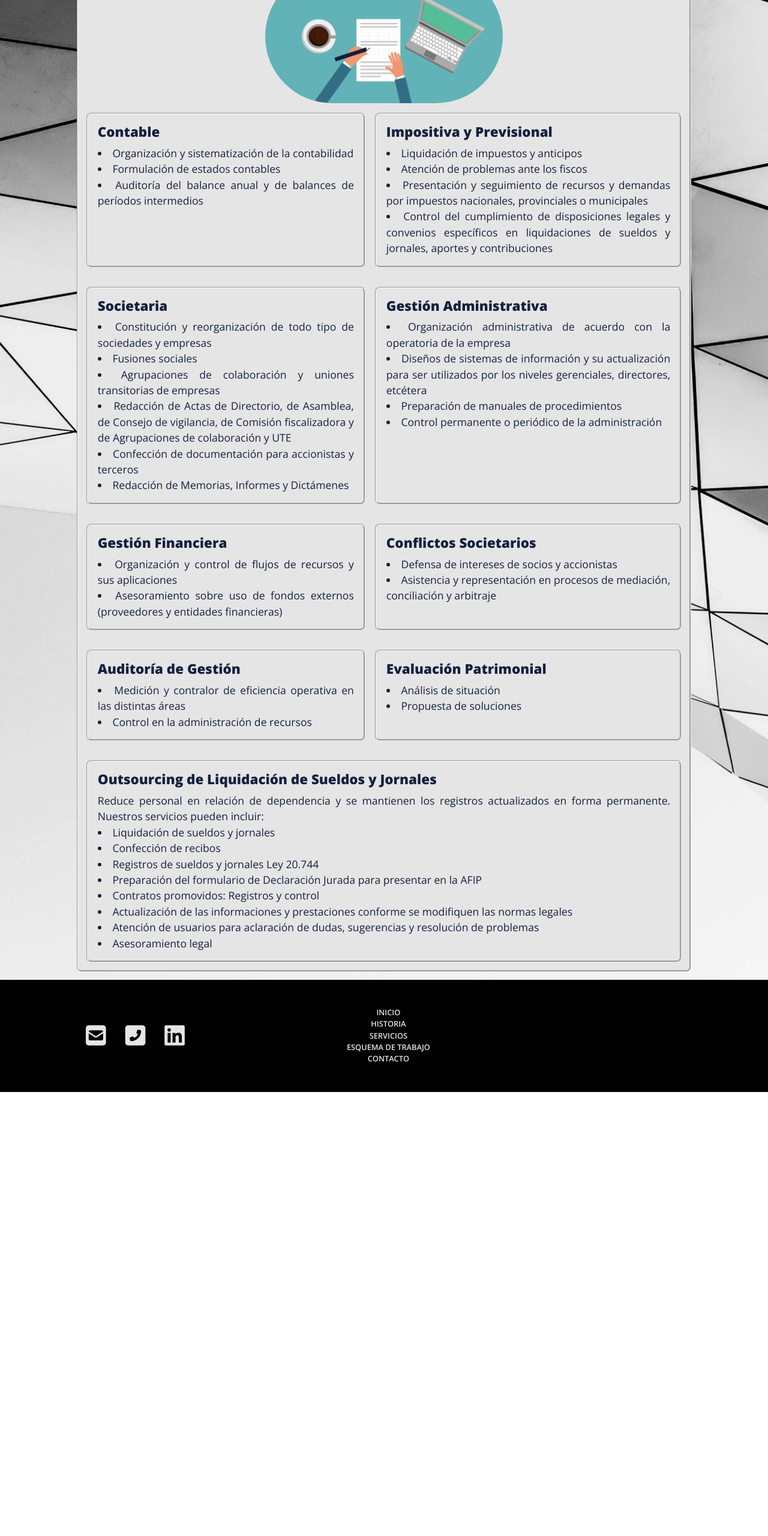
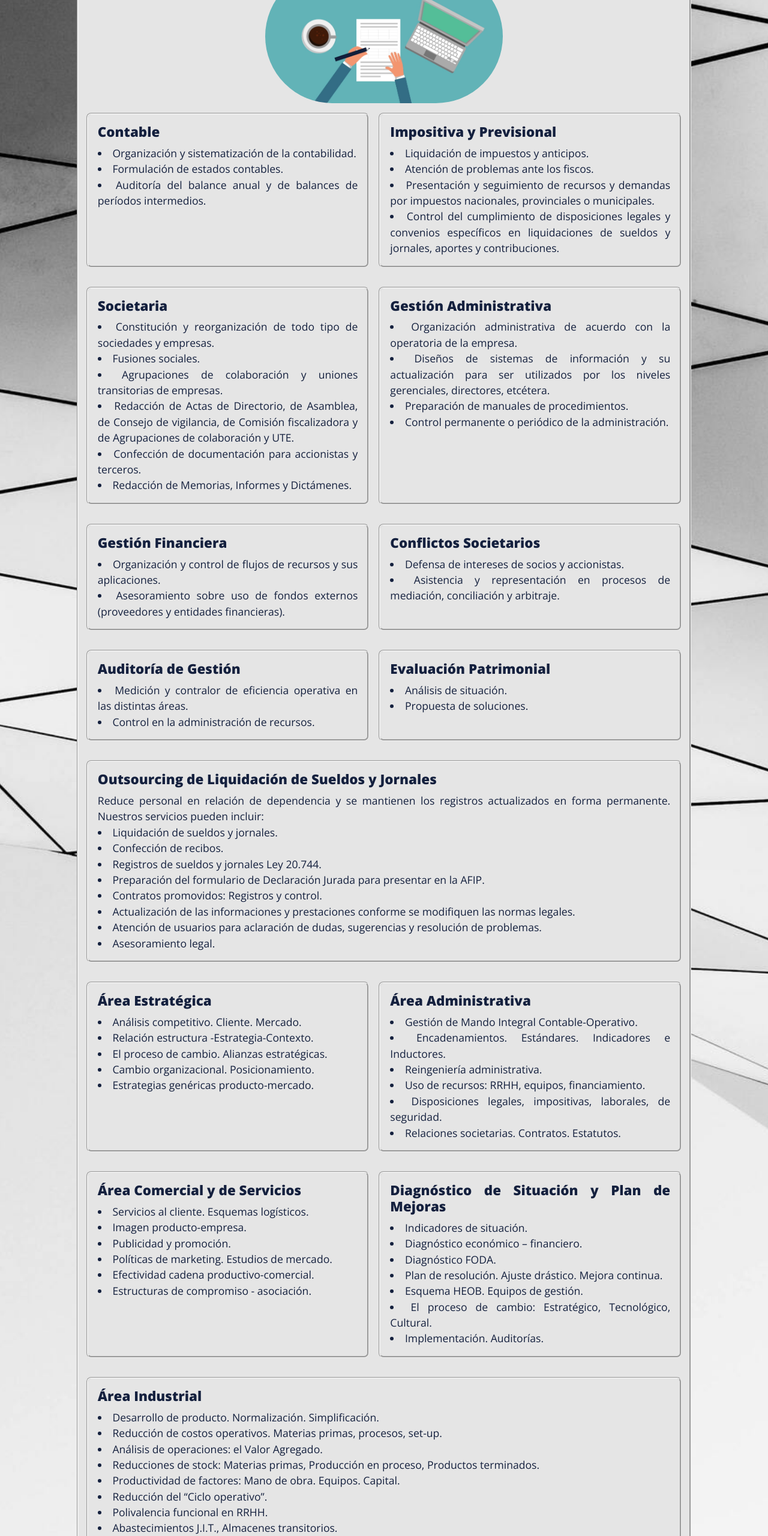
Before and after one commit to SabrinaSzpayzer/Estudio-Szpayzer, a website: page servicios.html in a window 1280 px wide. Shown: the part 240-2800 px from the top of the page at 60% size. Before the commit the page ends 2060 px from the top, so only its background shows below. Drawn offline with nearby package versions, Linux system fonts and the light colour scheme; grey boxes are pictures that could not be loaded; a web font is replaced by a local one.

Commit message:
Correccion SEO

```diff
--- a/estilos/estilos.css
+++ b/estilos/estilos.css
@@ -378,7 +378,10 @@ footer{
         "gridTres gridCuatro"
         "gridCinco gridSeis"
         "gridSiete gridOcho"
-        "gridNueve gridNueve";
+        "gridNueve gridNueve"
+        "gridDiez gridOnce"
+        "gridDoce gridTrece"
+        "gridCatorce gridCatorce";
         grid-column-gap: 1rem;
         grid-row-gap: 1rem;
     }
@@ -417,6 +420,26 @@ footer{
 
     .gridNueve{
         grid-area: gridNueve;
+    }
+
+    .gridDiez{
+        grid-area: gridDiez;
+    }
+
+    .gridOnce{
+        grid-area: gridOnce;
+    }
+
+    .gridDoce{
+        grid-area: gridDoce;
+    }
+
+    .gridTrece{
+        grid-area: gridTrece;
+    }
+
+    .gridCatorce{
+        grid-area: gridCatorce;
     }
 
     /* Imágenes */
--- a/sass/base/_extend.scss
+++ b/sass/base/_extend.scss
@@ -0,0 +1,6 @@
+/* Extends */
+
+%animacionPrincipal{
+    animation: fadeIn;
+    animation-duration: 1s;
+}
--- a/servicios.html
+++ b/servicios.html
@@ -5,8 +5,8 @@
     <meta http-equiv="X-UA-Compatible" content="IE=edge">
     <meta name="viewport" content="width=device-width, initial-scale=1.0 maximum-scale=5.0">
     <!--Meta etiquetas description y keywords-->
-    <meta name="description" content="Estudio Szpayzer - Asesores externos brinda servicios en temas societarios, fiscales, económico-financieros y de auditoría contable. En colaboración con profesionales del derecho y de otras áreas, les damos la oportunidad de consultar o atenderles cuestiones especializadas.">
-    <meta name="keywords" content="estudio, contable, contabilidad, contador, contadores, ciencias económicas, asesores externos, asesores, consultores, consultoría, económico, financiero, finanzas, auditoría, societario, jurídico, comercial, laboral, organizacón, administración, financiamiento, PyME, profesional, impositivo, impuestos, previsional, patrimonial, patrimonio, sueldos, jornales, aportes, contribuciones, fusiones, actas de directorio, asamblea, flujos, sistemas, sistemas de información, eficiencia, recibos, declaración jurada, asesoramiento, impuestos nacionales, impuestos municipales, impuestos provinciales, estados contables, balance anual, balance, manual de procedimiento, proveedores">
+    <meta name="description" content="Entre las áreas de servicio del Estudio Szpayzer - Asesores Externos se encuentran: Contable, Impositiva y Previsional, Societaria, Gestión Administrativa, Gestión Financiera, Conflictos Societarios, Auditoría de Gestión, Evaluación Patrimonial, Outsourcing de Liquidación de Sueldos y Jornales, Área Estratégica, Área Administrativa, Área Comercial y de Servicios, Diagnóstico de Situación y Plan de Mejoras y Área Industrial.">
+    <meta name="keywords" content="estudio, contable, contabilidad, contador, contadores, ciencias económicas, asesores externos, asesores, consultores, consultoría, económico, financiero, finanzas, auditoría, societario, jurídico, comercial, laboral, organizacón, administración, administrativa, financiamiento, PyME, profesional, impositivo, impuestos, previsional, patrimonial, patrimonio, sueldos, jornales, aportes, contribuciones, fusiones, actas de directorio, asamblea, flujos, sistemas, sistemas de información, eficiencia, recibos, declaración jurada, asesoramiento, impuestos nacionales, impuestos municipales, impuestos provinciales, estados contables, balance anual, balance, manual de procedimiento, proveedores, comercial, servicios, disgnóstico de situación, plan de mejoras, industrial">
     <!--Open Graph-->
     <meta property="og:title" content="Estudio Szpayzer">
     <meta property="og:description" content="Estudio Szpayzer - Asesores externos brinda servicios en temas societarios, fiscales, económico-financieros y de auditoría contable. En colaboración con profesionales del derecho y de otras áreas, les damos la oportunidad de consultar o atenderles cuestiones especializadas.">
@@ -71,88 +71,151 @@
                 <article class="gridUno gridServicios__objeto">
                     <h4 class="subtitulo">Contable</h4>
                     <ul class="listaGeneral">
-                        <li class="textoGeneral">Organización y sistematización de la contabilidad</li>
-                        <li class="textoGeneral">Formulación de estados contables</li>
-                        <li class="textoGeneral">Auditoría del balance anual y de balances de períodos intermedios</li>
+                        <li class="textoGeneral">Organización y sistematización de la contabilidad.</li>
+                        <li class="textoGeneral">Formulación de estados contables.</li>
+                        <li class="textoGeneral">Auditoría del balance anual y de balances de períodos intermedios.</li>
                     </ul>
                 </article>
                 <!--Área 2-->
                 <article class="gridDos gridServicios__objeto">
                     <h4 class="subtitulo">Impositiva y Previsional</h4>
                     <ul class="listaGeneral">
-                        <li class="textoGeneral">Liquidación de impuestos y anticipos</li>
-                        <li class="textoGeneral">Atención de problemas ante los fiscos</li>
-                        <li class="textoGeneral">Presentación y seguimiento de recursos y demandas por impuestos nacionales, provinciales o municipales</li>
-                        <li class="textoGeneral">Control del cumplimiento de disposiciones legales y convenios específicos en liquidaciones de sueldos y jornales, aportes y contribuciones</li>
+                        <li class="textoGeneral">Liquidación de impuestos y anticipos.</li>
+                        <li class="textoGeneral">Atención de problemas ante los fiscos.</li>
+                        <li class="textoGeneral">Presentación y seguimiento de recursos y demandas por impuestos nacionales, provinciales o municipales.</li>
+                        <li class="textoGeneral">Control del cumplimiento de disposiciones legales y convenios específicos en liquidaciones de sueldos y jornales, aportes y contribuciones.</li>
                     </ul>
                 </article>
                 <!--Área 3-->
                 <article class="gridTres gridServicios__objeto">
                     <h4 class="subtitulo">Societaria</h4>
                     <ul class="listaGeneral">
-                        <li class="textoGeneral">Constitución y reorganización de todo tipo de sociedades y empresas</li>
-                        <li class="textoGeneral">Fusiones sociales</li>
-                        <li class="textoGeneral">Agrupaciones de colaboración y uniones transitorias de empresas</li>
-                        <li class="textoGeneral">Redacción de Actas de Directorio, de Asamblea, de Consejo de vigilancia, de Comisión fiscalizadora y de Agrupaciones de colaboración y UTE</li>
-                        <li class="textoGeneral">Confección de documentación para accionistas y terceros</li>
-                        <li class="textoGeneral">Redacción de Memorias, Informes y Dictámenes</li>
+                        <li class="textoGeneral">Constitución y reorganización de todo tipo de sociedades y empresas.</li>
+                        <li class="textoGeneral">Fusiones sociales.</li>
+                        <li class="textoGeneral">Agrupaciones de colaboración y uniones transitorias de empresas.</li>
+                        <li class="textoGeneral">Redacción de Actas de Directorio, de Asamblea, de Consejo de vigilancia, de Comisión fiscalizadora y de Agrupaciones de colaboración y UTE.</li>
+                        <li class="textoGeneral">Confección de documentación para accionistas y terceros.</li>
+                        <li class="textoGeneral">Redacción de Memorias, Informes y Dictámenes.</li>
                     </ul>
                 </article>
                 <!--Área 4-->
                 <article class="gridCuatro gridServicios__objeto">
                     <h4 class="subtitulo">Gestión Administrativa</h4>
                     <ul class="listaGeneral">
-                        <li class="textoGeneral">Organización administrativa de acuerdo con la operatoria de la empresa</li>
-                        <li class="textoGeneral">Diseños de sistemas de información y su actualización para ser utilizados por los niveles gerenciales, directores, etcétera</li>
-                        <li class="textoGeneral">Preparación de manuales de procedimientos</li>
-                        <li class="textoGeneral">Control permanente o periódico de la administración</li>
+                        <li class="textoGeneral">Organización administrativa de acuerdo con la operatoria de la empresa.</li>
+                        <li class="textoGeneral">Diseños de sistemas de información y su actualización para ser utilizados por los niveles gerenciales, directores, etcétera.</li>
+                        <li class="textoGeneral">Preparación de manuales de procedimientos.</li>
+                        <li class="textoGeneral">Control permanente o periódico de la administración.</li>
                     </ul>
                 </article>
                 <!--Área 5-->
                 <article class="gridCinco gridServicios__objeto">
                     <h4 class="subtitulo">Gestión Financiera</h4>
                     <ul class="listaGeneral">
-                        <li class="textoGeneral">Organización y control de flujos de recursos y sus aplicaciones</li>
-                        <li class="textoGeneral">Asesoramiento sobre uso de fondos externos (proveedores y entidades financieras)</li>
+                        <li class="textoGeneral">Organización y control de flujos de recursos y sus aplicaciones.</li>
+                        <li class="textoGeneral">Asesoramiento sobre uso de fondos externos (proveedores y entidades financieras).</li>
                     </ul>
                 </article>
                 <!--Área 6-->
                 <article class="gridSeis gridServicios__objeto">
                     <h4 class="subtitulo">Conflictos Societarios</h4>
                     <ul class="listaGeneral">
-                        <li class="textoGeneral">Defensa de intereses de socios y accionistas</li>
-                        <li class="textoGeneral">Asistencia y representación en procesos de mediación, conciliación y arbitraje</li>
+                        <li class="textoGeneral">Defensa de intereses de socios y accionistas.</li>
+                        <li class="textoGeneral">Asistencia y representación en procesos de mediación, conciliación y arbitraje.</li>
                     </ul>
                 </article>
                 <!--Área 7-->
                 <article class="gridSiete gridServicios__objeto">
                     <h4 class="subtitulo">Auditoría de Gestión</h4>
                     <ul class="listaGeneral">
-                        <li class="textoGeneral">Medición y contralor de eficiencia operativa en las distintas áreas</li>
-                        <li class="textoGeneral">Control en la administración de recursos</li>
+                        <li class="textoGeneral">Medición y contralor de eficiencia operativa en las distintas áreas.</li>
+                        <li class="textoGeneral">Control en la administración de recursos.</li>
                     </ul>
                 </article>
                 <!--Área 8-->
                 <article class="gridOcho gridServicios__objeto">
                     <h4 class="subtitulo">Evaluación Patrimonial</h4>
                     <ul class="listaGeneral">
-                        <li class="textoGeneral">Análisis de situación</li>
-                        <li class="textoGeneral">Propuesta de soluciones</li>
+                        <li class="textoGeneral">Análisis de situación.</li>
+                        <li class="textoGeneral">Propuesta de soluciones.</li>
                     </ul>
                 </article>
                 <!--Área 9-->
                 <article class="gridNueve gridServicios__objeto">
-                    <h4 class="subtitulo">Outsourcing de Liquidación de Sueldos y Jornales</h3>
+                    <h4 class="subtitulo">Outsourcing de Liquidación de Sueldos y Jornales</h4>
                     <p class="textoGeneral">Reduce personal en relación de dependencia y se mantienen los registros actualizados en forma permanente. Nuestros servicios pueden incluir:</p>
                     <ul class="listaGeneral">
-                        <li class="textoGeneral">Liquidación de sueldos y jornales</li>
-                        <li class="textoGeneral">Confección de recibos</li>
-                        <li class="textoGeneral">Registros de sueldos y jornales Ley 20.744</li>
-                        <li class="textoGeneral">Preparación del formulario de Declaración Jurada para presentar en la AFIP</li>
-                        <li class="textoGeneral">Contratos promovidos: Registros y control</li>
-                        <li class="textoGeneral">Actualización de las informaciones y prestaciones conforme se modifiquen las normas legales</li>
-                        <li class="textoGeneral">Atención de usuarios para aclaración de dudas, sugerencias y resolución de problemas</li>
-                        <li class="textoGeneral">Asesoramiento legal</li>
+                        <li class="textoGeneral">Liquidación de sueldos y jornales.</li>
+                        <li class="textoGeneral">Confección de recibos.</li>
+                        <li class="textoGeneral">Registros de sueldos y jornales Ley 20.744.</li>
+                        <li class="textoGeneral">Preparación del formulario de Declaración Jurada para presentar en la AFIP.</li>
+                        <li class="textoGeneral">Contratos promovidos: Registros y control.</li>
+                        <li class="textoGeneral">Actualización de las informaciones y prestaciones conforme se modifiquen las normas legales.</li>
+                        <li class="textoGeneral">Atención de usuarios para aclaración de dudas, sugerencias y resolución de problemas.</li>
+                        <li class="textoGeneral">Asesoramiento legal.</li>
+                    </ul>
+                </article>
+                <!--Área 10-->
+                <article class="gridDiez gridServicios__objeto">
+                    <h4 class="subtitulo">Área Estratégica</h4>
+                    <ul class="listaGeneral">
+                        <li class="textoGeneral">Análisis competitivo. Cliente. Mercado.</li>
+                        <li class="textoGeneral">Relación estructura -Estrategia-Contexto.</li>
+                        <li class="textoGeneral">El proceso de cambio. Alianzas estratégicas.</li>
+                        <li class="textoGeneral">Cambio organizacional. Posicionamiento.</li>
+                        <li class="textoGeneral">Estrategias genéricas producto-mercado.</li>
+                    </ul>
+                </article>
+                <!--Área 11-->
+                <article class="gridOnce gridServicios__objeto">
+                    <h4 class="subtitulo">Área Administrativa</h4>
+                    <ul class="listaGeneral">
+                        <li class="textoGeneral">Gestión de Mando Integral Contable-Operativo.</li>
+                        <li class="textoGeneral">Encadenamientos. Estándares. Indicadores e Inductores.</li>
+                        <li class="textoGeneral">Reingeniería administrativa.</li>
+                        <li class="textoGeneral">Uso de recursos: RRHH, equipos, financiamiento.</li>
+                        <li class="textoGeneral">Disposiciones legales, impositivas, laborales, de seguridad.</li>
+                        <li class="textoGeneral">Relaciones societarias. Contratos. Estatutos.</li>
+                    </ul>
+                </article>
+                <!--Área 12-->
+                <article class="gridDoce gridServicios__objeto">
+                    <h4 class="subtitulo">Área Comercial y de Servicios</h4>
+                    <ul class="listaGeneral">
+                        <li class="textoGeneral">Servicios al cliente. Esquemas logísticos.</li>
+                        <li class="textoGeneral">Imagen producto-empresa.</li>
+                        <li class="textoGeneral">Publicidad y promoción.</li>
+                        <li class="textoGeneral">Políticas de marketing. Estudios de mercado.</li>
+                        <li class="textoGeneral">Efectividad cadena productivo-comercial.</li>
+                        <li class="textoGeneral">Estructuras de compromiso - asociación.</li>
+                    </ul>
+                </article>
+                <!--Área 13-->
+                <article class="gridTrece gridServicios__objeto">
+                    <h4 class="subtitulo">Diagnóstico de Situación y Plan de Mejoras</h4>
+                    <ul class="listaGeneral">
+                        <li class="textoGeneral">Indicadores de situación.</li>
+                        <li class="textoGeneral">Diagnóstico económico – financiero.</li>
+                        <li class="textoGeneral">Diagnóstico FODA.</li>
+                        <li class="textoGeneral">Plan de resolución. Ajuste drástico. Mejora continua.</li>
+                        <li class="textoGeneral">Esquema HEOB. Equipos de gestión.</li>
+                        <li class="textoGeneral">El proceso de cambio: Estratégico, Tecnológico, Cultural.</li>
+                        <li class="textoGeneral">Implementación. Auditorías.</li>
+                    </ul>
+                </article>
+                <!--Área 14-->
+                <article class="gridCatorce gridServicios__objeto">
+                    <h4 class="subtitulo">Área Industrial</h4>
+                    <ul class="listaGeneral">
+                        <li class="textoGeneral">Desarrollo de producto. Normalización. Simplificación.</li>
+                        <li class="textoGeneral">Reducción de costos operativos. Materias primas, procesos, set-up.</li>
+                        <li class="textoGeneral">Análisis de operaciones: el Valor Agregado.</li>
+                        <li class="textoGeneral">Reducciones de stock: Materias primas, Producción en proceso, Productos terminados.</li>
+                        <li class="textoGeneral">Productividad de factores: Mano de obra. Equipos. Capital.</li>
+                        <li class="textoGeneral">Reducción del “Ciclo operativo”.</li>
+                        <li class="textoGeneral">Polivalencia funcional en RRHH.</li>
+                        <li class="textoGeneral">Abastecimientos J.I.T., Almacenes transitorios.</li>
+                        <li class="textoGeneral">Calidad Total. Certificaciones ISO.</li>
                     </ul>
                 </article>
             </div>
```
Also changed, not shown: contacto.html (+1 -1 lines), esquematrabajo.html (+1 -1 lines), historia.html (+1 -1 lines), index.html (+1 -1 lines), sass/base/_variables.scss (+0 -7 lines).
